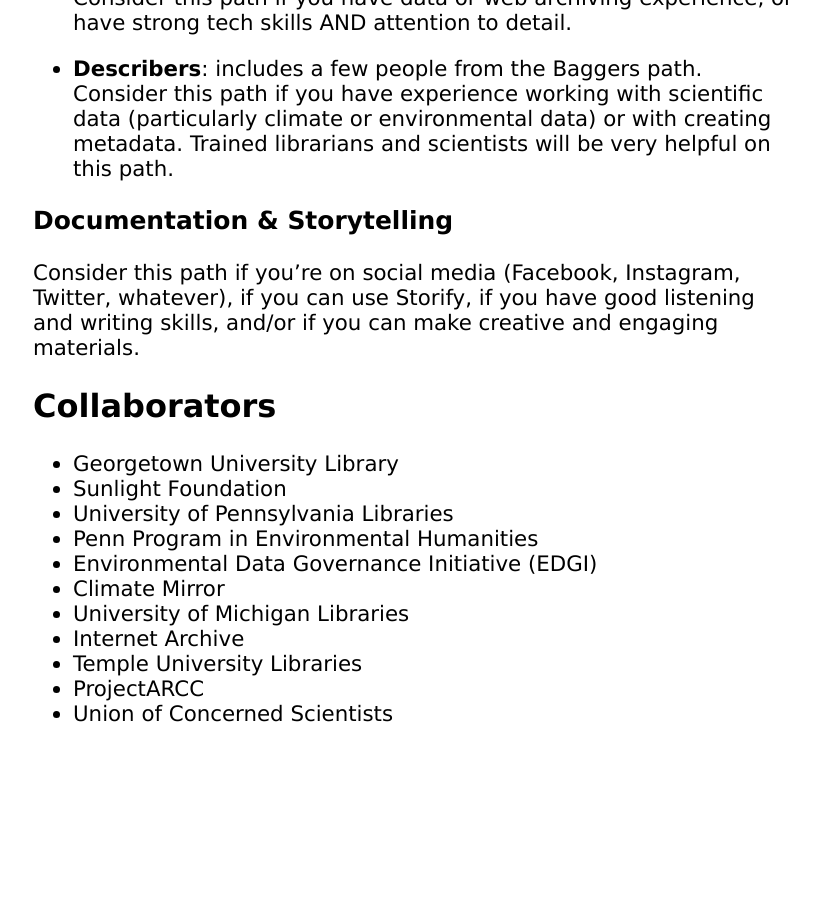
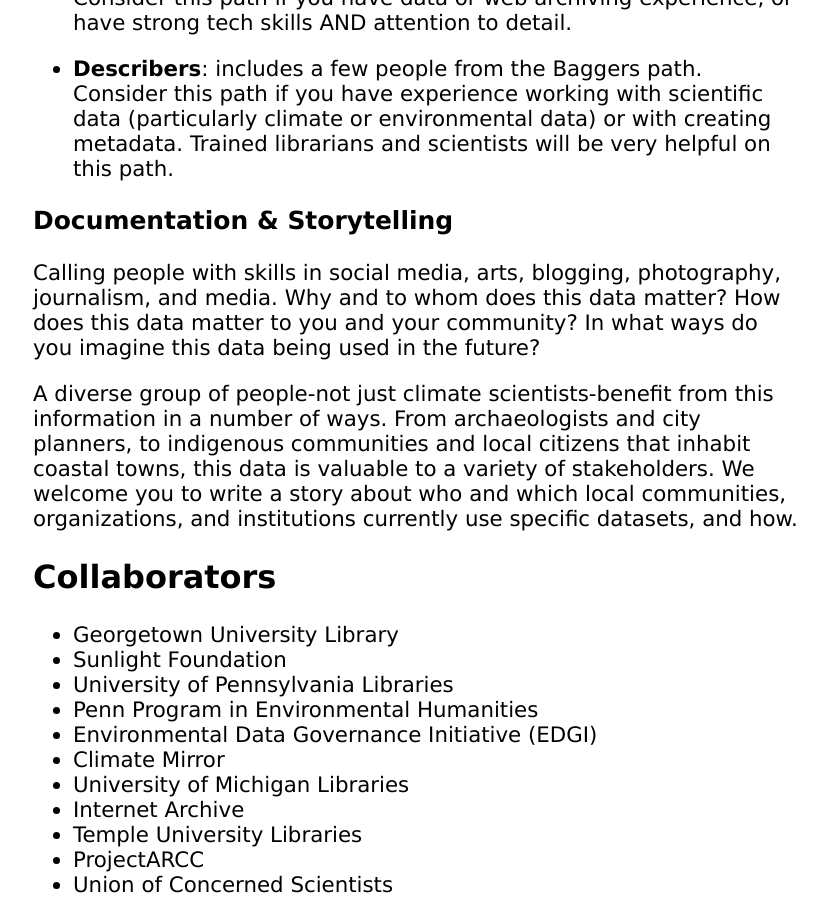
Before and after one commit to datarefuge/datarescue-dc, a Jekyll site: the page built from index.md, in a window 1280 px wide and 900 px high, scrolled down 3309 px. Shown: the whole window, without its empty margins (223-1050 px from the left). Built offline with Jekyll 4.4.1, drawn with Linux system fonts in a browser that asks for light colours; before the commit the page ends 4163 px from its top, so only the background shows below that; some of the changed text lies outside the part shown.

Commit message:
update storytelling & press inquiries

```diff
--- a/index.md
+++ b/index.md
@@ -40,7 +40,7 @@
 
 ## Get Involved
 
-Get in touch: [datarescuedc@gmail.com](mailto:datarescuedc@gmail.com ). We have a #datarescuedc channel going within the DateRefuge slack. Drop us a line to join the conversation.
+Get in touch: [datarescuedc@gmail.com](mailto:datarescuedc@gmail.com ). Press inquiries should be directed to Annalisa Dias. We have a #datarescuedc channel going within the DateRefuge slack, drop us a line to join the conversation.
 
 If you would like to attend DataRescueDC please fill out one of the following forms
 after reading the information below about the types of teams that we are looking
@@ -89,7 +89,9 @@
 
 ### Documentation & Storytelling
 
-Consider this path if you’re on social media (Facebook, Instagram, Twitter, whatever), if you can use Storify, if you have good listening and writing skills, and/or if you can make creative and engaging materials.
+Calling people with skills in social media, arts, blogging, photography, journalism, and media. Why and to whom does this data matter? How does this data matter to you and your community? In what ways do you imagine this data being used in the future?
+
+A diverse group of people-not just climate scientists-benefit from this information in a number of ways. From archaeologists and city planners, to indigenous communities and local citizens that inhabit coastal towns, this data is valuable to a variety of stakeholders. We welcome you to write a story about who and which local communities, organizations, and institutions currently use specific datasets, and how.
 
 ## Collaborators
 
```
